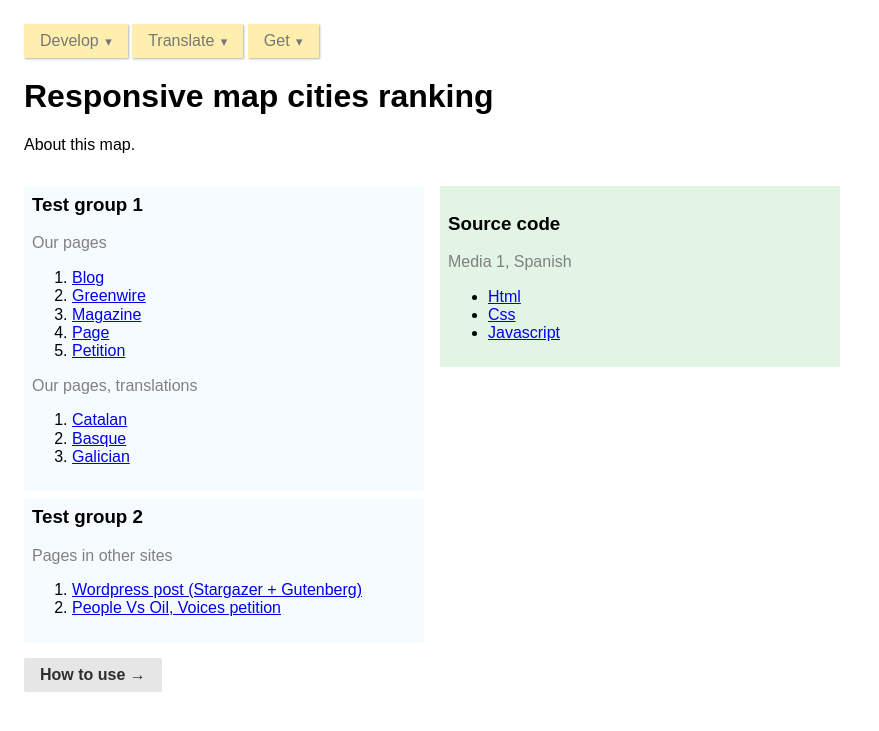
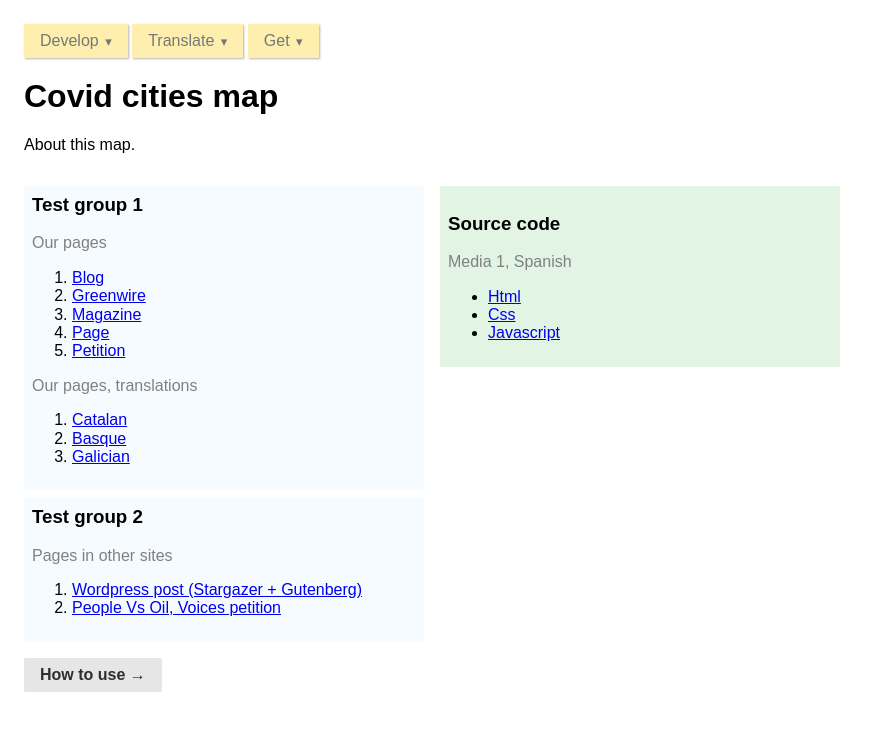
Before and after one commit to greenpeace/gpes-covid-cities-map, a Jekyll site: the page built from index.html, in a window 1280 px wide. Shown: the top 731 px of the page, without its empty margins (0-879 px from the left). Built offline with Jekyll 4.4.1, drawn with Linux system fonts in a browser that asks for light colours; nearby versions of some CDN libraries.

Commit message:
Update config yml

```diff
--- a/_config.yml
+++ b/_config.yml
@@ -1,7 +1,7 @@
 github_user: greenpeace
-github_repository: gpes-neopolitan-cities-ranking
+github_repository: gpes-covid-cities-map
 markdown: kramdown
-title: "Map cities ranking"
-long_title: "Responsive map cities ranking"
+title: "Covid cities map"
+long_title: "Covid cities map"
 lead: >
   <p>About this map.</p>
```
